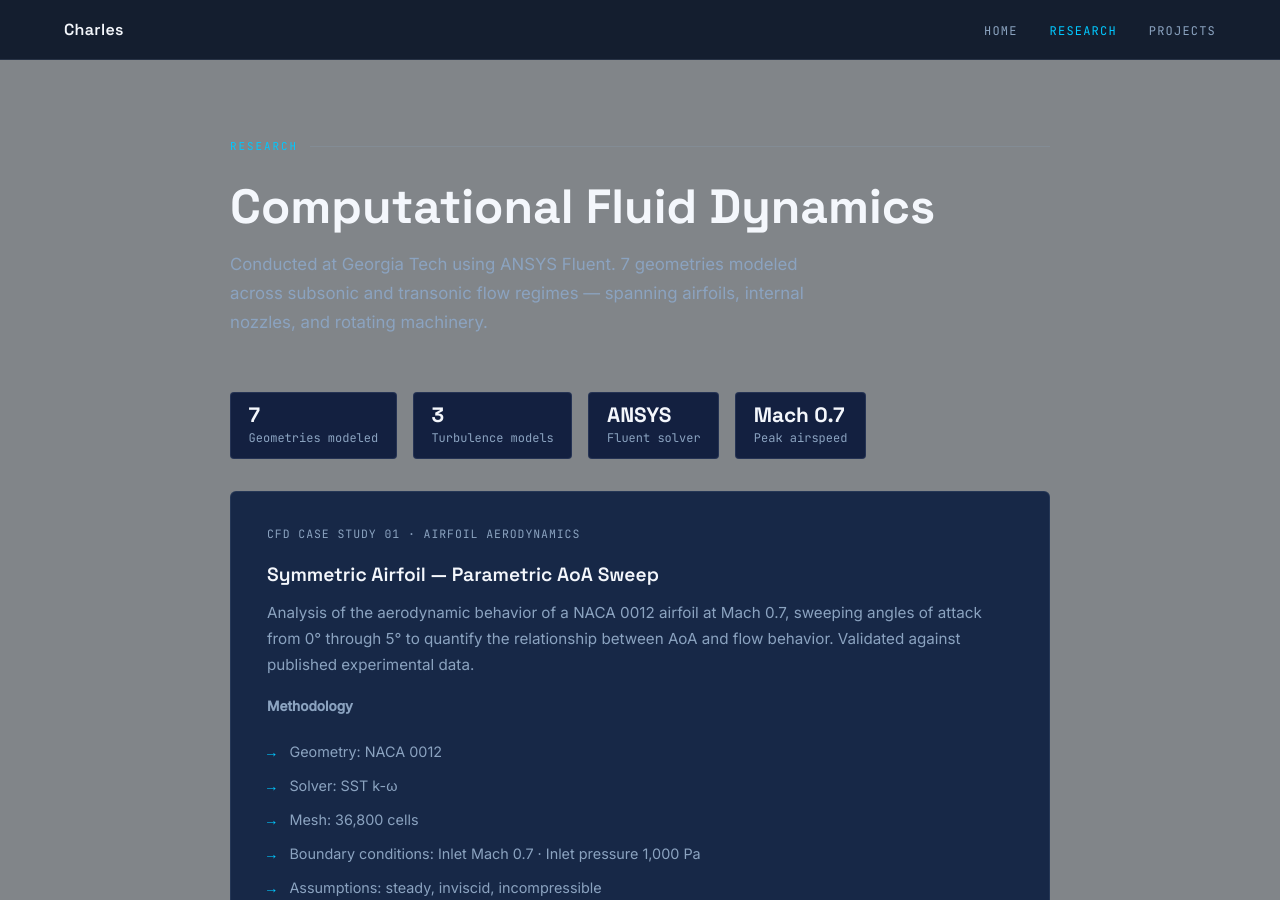
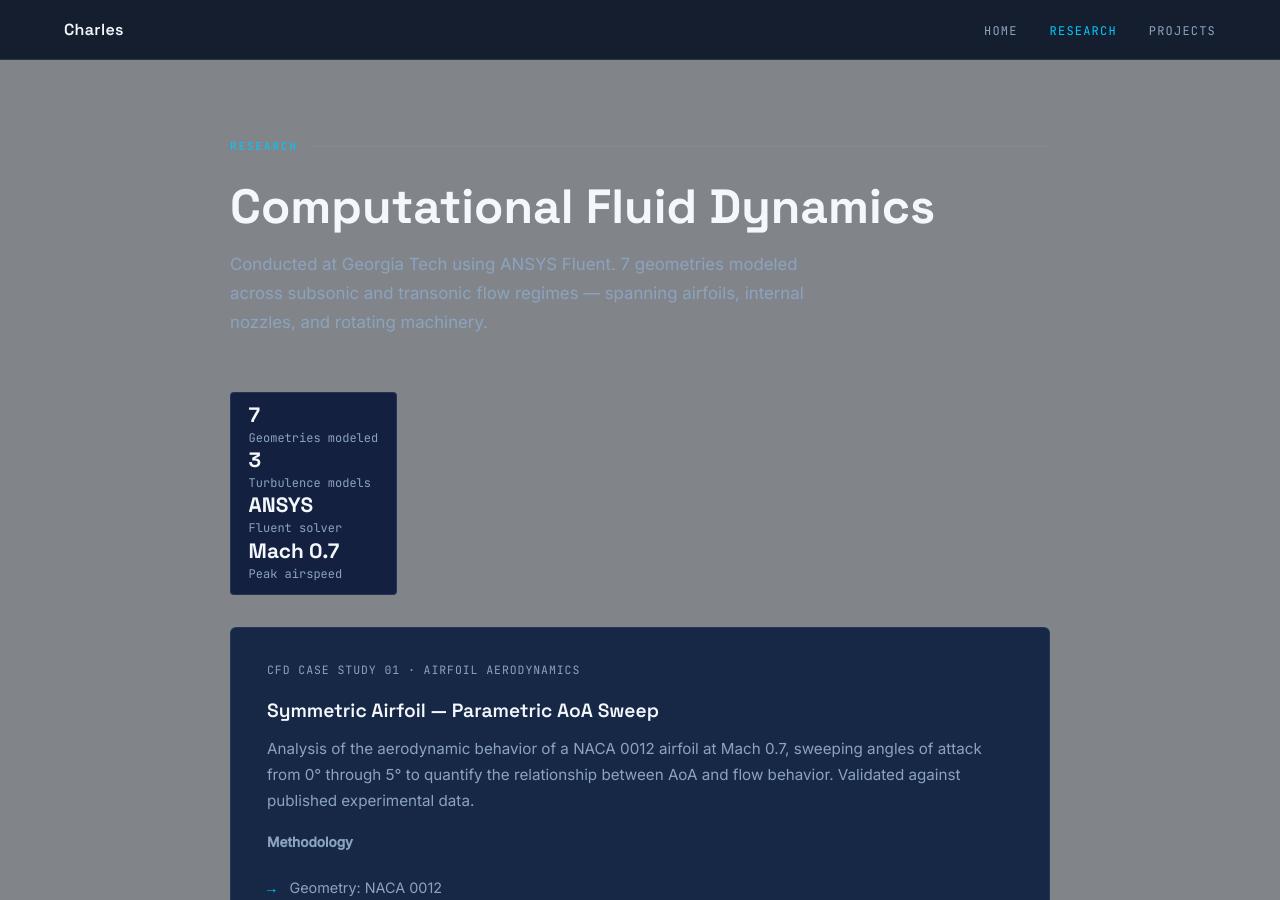
Before and after one commit to cfucile3/Portfolio, a Jekyll site: the page built from research.html, in a window 1280 px wide and 900 px high. Built offline with Jekyll 4.4.1, drawn with Linux system fonts in a browser that asks for light colours.

Commit message:
Update research.html

```diff
--- a/research.html
+++ b/research.html
@@ -16,10 +16,8 @@ description: "CFD research at Georgia Tech — ANSYS Fluent analysis of airfoils
   </p>
 
   <div class="stat-row">
-    <div class="stat-pill"><span>7</span>Geometries modeled</div>
-    <div class="stat-pill"><span>3</span>Turbulence models</div>
-    <div class="stat-pill"><span>ANSYS</span>Fluent solver</div>
-    <div class="stat-pill"><span>Mach 0.7</span>Peak airspeed</div>
+    <div class="stat-pill"><span>7</span>Geometries modeled<span>3</span>Turbulence models<span>ANSYS</span>Fluent solver<span>Mach 0.7</span>Peak airspeed
+    </div>
   </div>
 
   <!-- ─── STUDY 1 ─────────────────────────────────────────── -->
```
